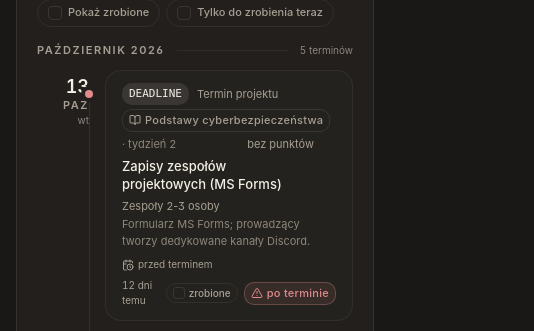
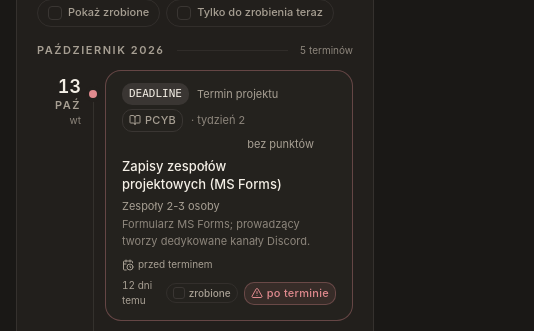
Before and after one commit to Viiico/UsosRevanced, a Nuxt app: page /harmonogram in a window 390 px wide. Shown: the part 513-844 px from the top of the page, 534 px wide, since content can reach past the window. Built offline with nearby package versions, Linux system fonts and the light colour scheme.

Commit message:
feat(harmonogram): czerwona ramka po terminie, oś czasu bliżej lewej
Kropka statusu nie nachodzi już na datę (oś na środku odstępu), a na telefonie
plakietka przedmiotu pokazuje kod - pełna nazwa rozpychała stronę.

```diff
--- a/app/pages/harmonogram.vue
+++ b/app/pages/harmonogram.vue
@@ -115,6 +115,13 @@ function subjectOf(term: Term) {
 
 function isToday(term: Term) {
   return term.date === today.value
+}
+
+/** Kolor ramki: „dziś” złote, „po terminie” delikatnie czerwone - jedyny stan, który wymaga reakcji. */
+function cardTone(term: Term) {
+  if (isToday(term)) return 'border-primary/40 ring-1 ring-primary/25 hover:border-primary/60'
+  if (termStatus(term) === 'overdue') return 'border-danger/35 hover:border-danger/55'
+  return 'border-border/70 hover:border-primary/40'
 }
 
 function nodeLink(term: Term) {
@@ -246,14 +253,14 @@ function resetFilters() {
 
             <ol class="relative space-y-2.5">
               <span
-                class="pointer-events-none absolute top-4 bottom-4 left-13 w-px bg-border/80"
+                class="pointer-events-none absolute top-4 bottom-4 left-14 w-px bg-border/80"
                 aria-hidden="true"
               />
 
               <li
                 v-for="term in group.terms"
                 :key="term.id"
-                class="relative grid grid-cols-[3.25rem_1fr] items-start gap-4"
+                class="relative grid grid-cols-[2.75rem_minmax(0,1fr)] items-start gap-6"
               >
                 <div class="pt-2 text-right">
                   <div
@@ -270,17 +277,15 @@ function resetFilters() {
 
                 <div class="relative">
                   <span
-                    class="absolute top-5 -left-4 size-2 -translate-x-1/2 rounded-full ring-4 ring-card"
+                    class="absolute top-5 -left-3 size-2 -translate-x-1/2 rounded-full ring-4 ring-card"
                     :class="STATUS_DOT[termStatus(term)]"
                     aria-hidden="true"
                   />
 
                   <NuxtLink
                     :to="nodeLink(term)"
-                    class="group block rounded-xl border border-border/70 bg-secondary/15 px-4 py-3 transition-all duration-200 hover:-translate-y-0.5 hover:border-primary/40 hover:bg-secondary/30 focus-visible:ring-2 focus-visible:ring-ring/50 focus-visible:outline-none"
-                    :class="
-                      isToday(term) ? 'border-primary/40 ring-1 ring-primary/25' : undefined
-                    "
+                    class="group block rounded-xl border bg-secondary/15 px-4 py-3 transition-all duration-200 hover:-translate-y-0.5 hover:bg-secondary/30 focus-visible:ring-2 focus-visible:ring-ring/50 focus-visible:outline-none"
+                    :class="cardTone(term)"
                   >
                     <div class="flex flex-wrap items-center gap-x-2 gap-y-1">
                       <Badge
@@ -295,10 +300,13 @@ function resetFilters() {
                       <Badge
                         v-if="data.subjects.length > 1 && subjectOf(term)"
                         variant="outline"
-                        class="gap-1"
+                        class="max-w-full min-w-0 gap-1"
+                        :title="subjectOf(term)?.name"
                       >
                         <BookOpen class="size-3" />
-                        {{ subjectOf(term)?.name }}
+                        <!-- Na telefonie kod przedmiotu - pełna nazwa (np. PSIR) rozpychała stronę. -->
+                        <span class="sm:hidden">{{ subjectOf(term)?.code }}</span>
+                        <span class="hidden truncate sm:inline">{{ subjectOf(term)?.name }}</span>
                       </Badge>
                       <span v-if="term.start" class="tnum text-2xs text-muted-foreground">
                         · {{ term.start }}<template v-if="term.end">-{{ term.end }}</template>
```
